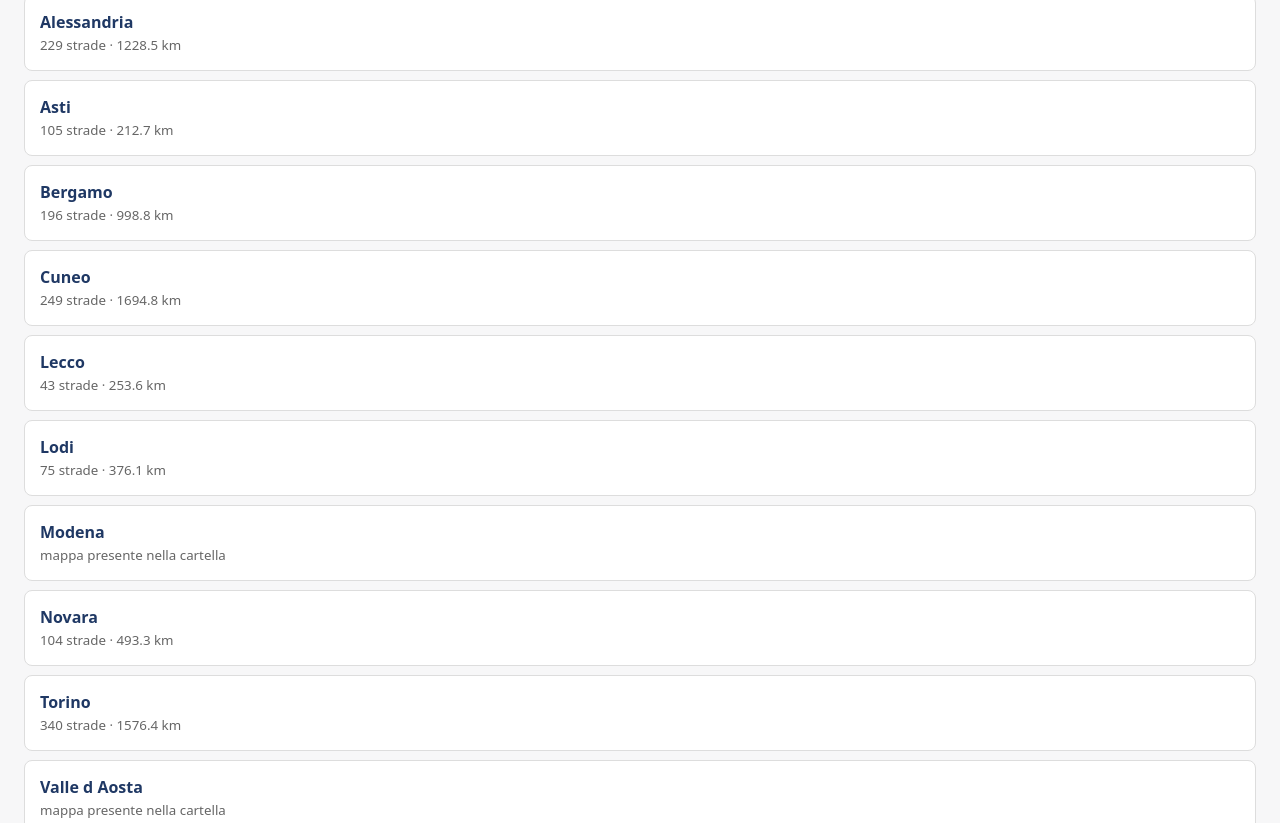
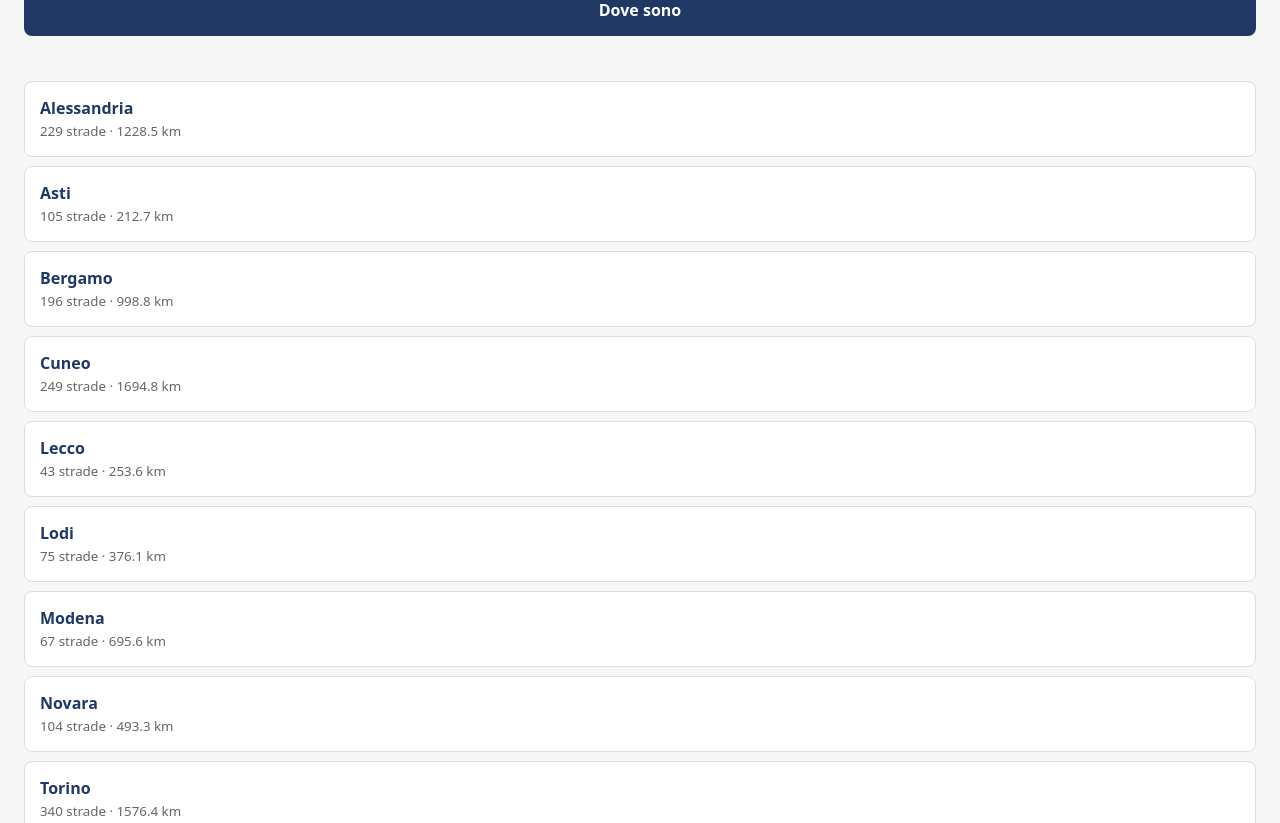
Before and after one commit to gegsegnaleticasrl/strade, a plain HTML site: page index.html in a window 1280 px wide. Shown: the part 80-903 px from the top of the page. Drawn offline with Linux system fonts and the light colour scheme.

Commit message:
Add files via upload

```diff
--- a/index.html
+++ b/index.html
@@ -2,19 +2,80 @@
 <meta name="viewport" content="width=device-width,initial-scale=1">
 <title>Mappe strade provinciali</title><style>
 body{font:16px system-ui,sans-serif;margin:0;padding:24px;background:#f7f7f8}
-h1{font-size:19px;color:#1F3864}a{display:block;background:#fff;border:1px solid #ddd;
+h1{font-size:19px;color:#1F3864;margin:0 0 14px}
+a{display:block;background:#fff;border:1px solid #ddd;
 border-radius:8px;padding:15px;margin:9px 0;text-decoration:none;color:#1F3864}
 a:active{background:#dbe7f6}small{color:#666;font-weight:400}
+a.qui{border:2px solid #2e7d32;background:#f1f8f1}
+b.tag{float:right;font-size:12px;color:#2e7d32;font-weight:700}
+b.lontano{float:right;font-size:12px;color:#888;font-weight:400}
+#gps{display:block;width:100%;padding:15px;font:600 16px system-ui,sans-serif;
+color:#fff;background:#1F3864;border:0;border-radius:8px;cursor:pointer}
+#gps:active{background:#2d5091}
+#msg{margin:10px 2px 16px;color:#666;font-size:14px;min-height:19px}
 </style></head><body><h1>Mappe strade provinciali</h1>
-<a href="mappa_SP_Alessandria.html"><b>Alessandria</b><br><small>229 strade &middot; 1228.5 km</small></a>
-<a href="mappa_SP_Asti.html"><b>Asti</b><br><small>105 strade &middot; 212.7 km</small></a>
-<a href="mappa_SP_Bergamo.html"><b>Bergamo</b><br><small>196 strade &middot; 998.8 km</small></a>
-<a href="mappa_SP_Cuneo.html"><b>Cuneo</b><br><small>249 strade &middot; 1694.8 km</small></a>
-<a href="mappa_SP_Lecco.html"><b>Lecco</b><br><small>43 strade &middot; 253.6 km</small></a>
-<a href="mappa_SP_Lodi.html"><b>Lodi</b><br><small>75 strade &middot; 376.1 km</small></a>
-<a href="mappa_SP_Modena.html"><b>Modena</b><br><small>mappa presente nella cartella</small></a>
-<a href="mappa_SP_Novara.html"><b>Novara</b><br><small>104 strade &middot; 493.3 km</small></a>
-<a href="mappa_SP_Torino.html"><b>Torino</b><br><small>340 strade &middot; 1576.4 km</small></a>
-<a href="mappa_SP_Valle_d_Aosta.html"><b>Valle d Aosta</b><br><small>mappa presente nella cartella</small></a>
-<a href="mappa_SP_Vercelli.html"><b>Vercelli</b><br><small>130 strade &middot; 788.2 km</small></a>
-</body></html>
+<button id="gps" onclick="dove()">Dove sono</button>
+<p id="msg"></p><div id="lista">
+<a href="mappa_SP_Alessandria.html" data-p="Alessandria"><b>Alessandria</b><br><small>229 strade &middot; 1228.5 km</small></a>
+<a href="mappa_SP_Asti.html" data-p="Asti"><b>Asti</b><br><small>105 strade &middot; 212.7 km</small></a>
+<a href="mappa_SP_Bergamo.html" data-p="Bergamo"><b>Bergamo</b><br><small>196 strade &middot; 998.8 km</small></a>
+<a href="mappa_SP_Cuneo.html" data-p="Cuneo"><b>Cuneo</b><br><small>249 strade &middot; 1694.8 km</small></a>
+<a href="mappa_SP_Lecco.html" data-p="Lecco"><b>Lecco</b><br><small>43 strade &middot; 253.6 km</small></a>
+<a href="mappa_SP_Lodi.html" data-p="Lodi"><b>Lodi</b><br><small>75 strade &middot; 376.1 km</small></a>
+<a href="mappa_SP_Modena.html" data-p="Modena"><b>Modena</b><br><small>67 strade &middot; 695.6 km</small></a>
+<a href="mappa_SP_Novara.html" data-p="Novara"><b>Novara</b><br><small>104 strade &middot; 493.3 km</small></a>
+<a href="mappa_SP_Torino.html" data-p="Torino"><b>Torino</b><br><small>340 strade &middot; 1576.4 km</small></a>
+<a href="mappa_SP_Valle_d_Aosta.html" data-p="Valle d Aosta"><b>Valle d Aosta</b><br><small>35 strade &middot; 429.1 km</small></a>
+<a href="mappa_SP_Vercelli.html" data-p="Vercelli"><b>Vercelli</b><br><small>130 strade &middot; 788.2 km</small></a>
+</div><script>
+var P=[{"n": "Alessandria", "f": "mappa_SP_Alessandria.html", "b": [8.1211, 44.496, 9.2052, 45.2015]}, {"n": "Asti", "f": "mappa_SP_Asti.html", "b": [7.9164, 44.5659, 8.495, 45.1246]}, {"n": "Bergamo", "f": "mappa_SP_Bergamo.html", "b": [9.4488, 45.4278, 10.1581, 46.0445]}, {"n": "Cuneo", "f": "mappa_SP_Cuneo.html", "b": [6.9248, 44.0783, 8.2518, 44.852]}, {"n": "Lecco", "f": "mappa_SP_Lecco.html", "b": [9.257, 45.6537, 9.5094, 46.144]}, {"n": "Lodi", "f": "mappa_SP_Lodi.html", "b": [9.3229, 45.0774, 9.8975, 45.4683]}, {"n": "Modena", "f": "mappa_SP_Modena.html", "b": [10.5253, 44.1864, 11.367, 44.9527]}, {"n": "Novara", "f": "mappa_SP_Novara.html", "b": [8.3107, 45.292, 8.8007, 45.8768]}, {"n": "Torino", "f": "mappa_SP_Torino.html", "b": [6.6618, 44.752, 8.1419, 45.562]}, {"n": "Valle d Aosta", "f": "mappa_SP_Valle_d_Aosta.html", "b": [6.9578, 45.5247, 7.8816, 45.9331]}, {"n": "Vercelli", "f": "mappa_SP_Vercelli.html", "b": [7.939, 45.172, 8.58, 45.9123]}];
+
+function dist(x,y,b){
+  var cx=Math.min(Math.max(x,b[0]),b[2]), cy=Math.min(Math.max(y,b[1]),b[3]);
+  var dx=(x-cx)*111.32*Math.cos(y*Math.PI/180), dy=(y-cy)*110.57;
+  return Math.sqrt(dx*dx+dy*dy);
+}
+function area(b){return (b[2]-b[0])*(b[3]-b[1]);}
+function dove(){
+  var m=document.getElementById('msg');
+  if(location.protocol=='file:'){
+    m.innerHTML='La posizione non funziona aprendo il file dal disco.'+
+      ' Apri questa pagina dall indirizzo del sito.';return;}
+  if(!navigator.geolocation){m.textContent='Questo dispositivo non fornisce la posizione.';return;}
+  m.textContent='Cerco la posizione...';
+  navigator.geolocation.getCurrentPosition(function(p){
+    var x=p.coords.longitude, y=p.coords.latitude, dentro=0;
+    var v=P.map(function(q){
+      return {n:q.n, f:q.f, d:q.b?dist(x,y,q.b):1e9, a:q.b?area(q.b):1e9};
+    });
+    v.sort(function(a,b){return a.d-b.d || a.a-b.a;});
+    var L=document.getElementById('lista'), carte={};
+    L.querySelectorAll('a').forEach(function(e){carte[e.dataset.p]=e;});
+    v.forEach(function(q){
+      var e=carte[q.n]; if(!e) return;
+      e.querySelectorAll('b.tag,b.lontano').forEach(function(t){t.remove();});
+      var t=document.createElement('b');
+      if(q.d===0){t.className='tag';t.textContent='sei in questa zona';
+                  e.classList.add('qui');dentro++;}
+      else if(q.d<1e8){t.className='lontano';
+                  t.textContent='a '+(q.d<10?q.d.toFixed(1):Math.round(q.d))+' km';
+                  e.classList.remove('qui');}
+      else {t.className='lontano';t.textContent='posizione ignota';
+            e.classList.remove('qui');}
+      e.insertBefore(t,e.firstChild);
+      L.appendChild(e);
+    });
+    m.innerHTML = dentro
+      ? 'Posizione trovata, precisione '+Math.round(p.coords.accuracy)+' m.'+
+        ' Il confronto usa il rettangolo che racchiude ogni provincia, non il'+
+        ' confine vero: vicino ai confini ne puo segnalare piu di una.'
+      : 'Posizione trovata, ma fuori da tutte le province in archivio.'+
+        ' Le trovi ordinate per distanza.';
+  }, function(e){
+    m.textContent = e.code==1
+      ? 'Permesso negato. Sul telefono: Impostazioni, Safari, Posizione, Chiedi.'
+      : 'Posizione non disponibile in questo momento.';
+  }, {enableHighAccuracy:true, timeout:15000, maximumAge:60000});
+}
+
+</script></body></html>
```
